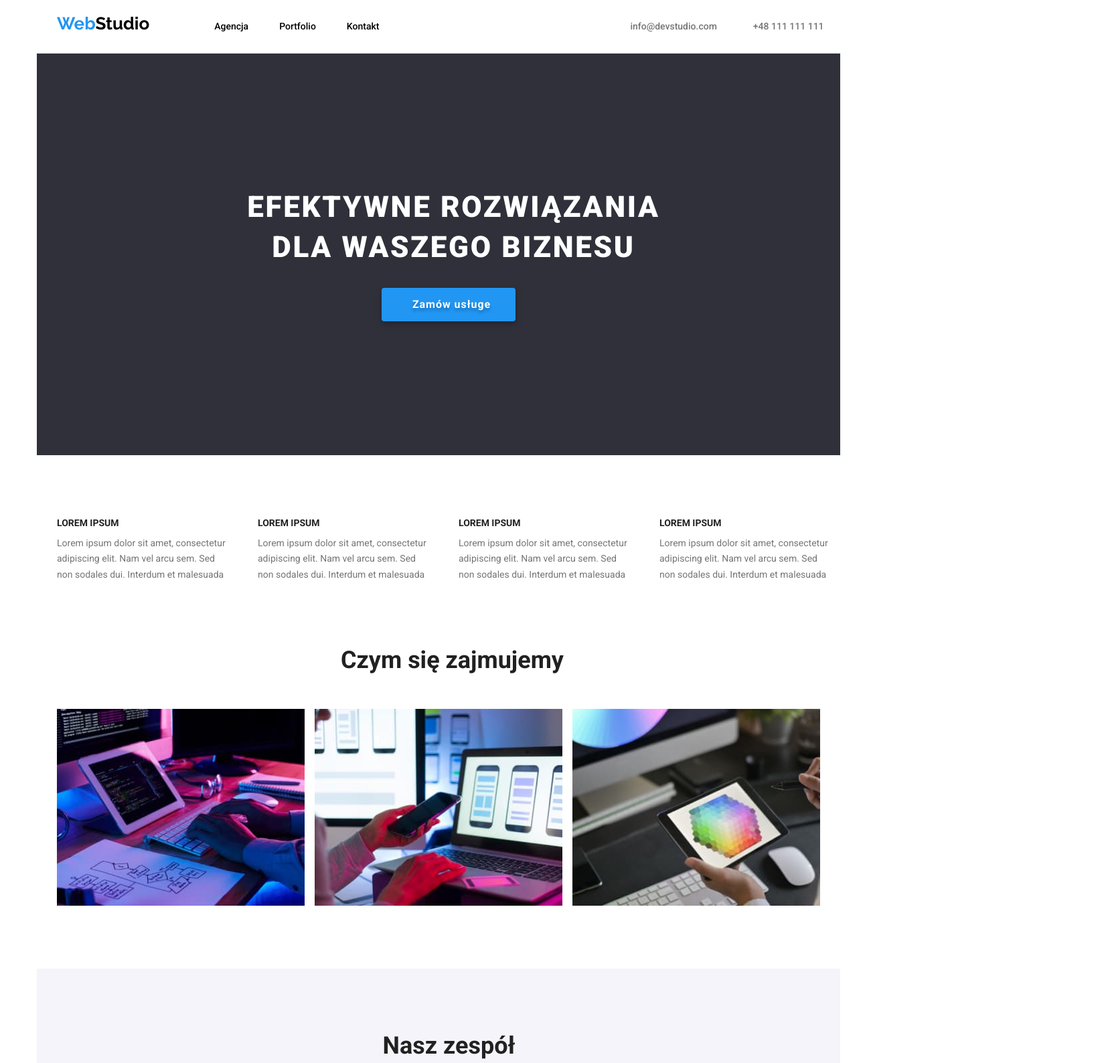
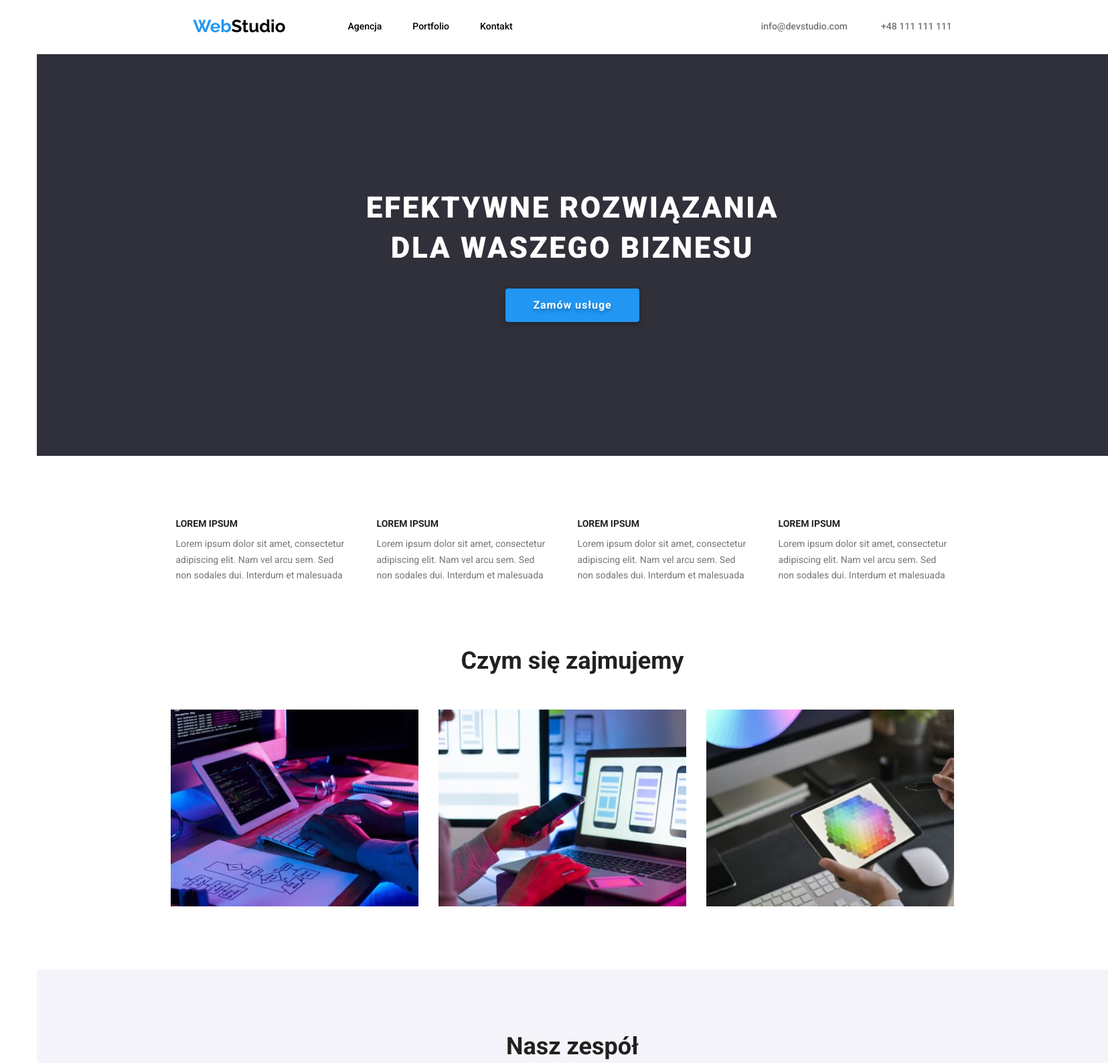
Before and after one commit to KingaStefanska/goit-markup-hw-03, a plain HTML site: page index.html in a window 1280 px wide. Shown: the top 1588 px of the page at 67% size, 1655 px wide, since content can reach past the window. Drawn offline with nearby package versions, Linux system fonts and the light colour scheme.

Commit message:
zmiana szerokości tła

```diff
--- a/css/styles.css
+++ b/css/styles.css
@@ -1,6 +1,5 @@
 .body {
   font-family: var(--main-font), var(--second-font);
-  background: var(--background-menu);
   box-sizing: border-box;
 }
 
@@ -54,16 +53,16 @@ img {
   padding-left: 15px;
   margin-right: auto;
   margin-left: auto;
+  justify-content: center;
 }
 
 .menu {
+  display: flex;
+  justify-content: center;
+  width: 1600px;
   background: var(--background-menu);
   align-items: center;
   border-bottom: 1px solid var(--header-line);
-}
-
-.header-title {
-  background: var(--background-footer);
 }
 
 .logo {
@@ -72,7 +71,6 @@ img {
   font-size: 26px;
   line-height: 1.2;
   font-weight: 700;
-  padding-left: 15px;
   margin-top: 24px;
   margin-right: 93px;
   margin-bottom: 25px;
@@ -139,23 +137,27 @@ img {
   align-items: center;
 }
 
-.header-title .title-one {
+.header-title {
+  justify-content: center;
+  width: 1600px;
+  background: var(--background-footer);
+  height: 600px;
+}
+
+.title-one {
   color: var(--text-action-color);
   font-size: 44px;
   line-height: 1.36;
   font-weight: 900;
   text-align: center;
-  width: 696px;
+  display: flex;
+  justify-content: center;
   padding-top: 200px;
   padding-bottom: 30px;
-  padding-left: 15px;
-  justify-content: center;
   letter-spacing: 0.06em;
-  margin-right: 252px;
-  margin-left: 252px;
 }
 
-.header-title .button-service {
+.button-service {
   background: var(--action-color);
   color: var(--text-action-color);
   font-size: 16px;
@@ -167,21 +169,20 @@ img {
   text-shadow: 0px 4px 4px rgba(0, 0, 0, 0.25);
   cursor: pointer;
   width: 200px;
+  display: flex;
   justify-content: center;
-  margin-bottom: 200px;
   letter-spacing: 0.06em;
   filter: drop-shadow(0px 4px 4px rgba(0, 0, 0, 0.25));
   border-radius: 4px;
   border-style: none;
   padding-top: 10px;
   padding-bottom: 10px;
-  padding-left: 15px;
-  margin-right: 500px;
-  margin-left: 500px;
+  margin-bottom: 200px;
 }
 
 .lorem-list {
-  display: inline-flex;
+  display: flex;
+  justify-content: center;
   flex-direction: row;
   padding-left: 15px;
   margin: 94px 0;
@@ -189,11 +190,6 @@ img {
 
 .lorem {
   padding-right: 30px;
-}
-
-.lorem .right {
-  padding-right: 30px;
-  padding-right: 15px;
 }
 
 .title-lorem {
@@ -216,28 +212,39 @@ img {
   flex-basis: calc(100%-40px / 4);
 }
 
+.activities {
+  justify-content: center;
+  width: 1600px;
+}
+
 .title-activities {
   color: var(--title-lorem);
   font-size: 36px;
   line-height: 1.2;
   font-weight: 700;
-  padding-left: 15px;
-  margin-right: 424px;
   margin-bottom: 50px;
-  margin-left: 424px;
-  width: 352px;
+  display: flex;
+  justify-content: center;
 }
 
 .picture {
   width: 370px;
+  padding-right: 0;
 }
 
 .list-activities {
   display: flex;
-  justify-content: space-between;
-  padding-right: 15px;
+  justify-content: center;
   padding-bottom: 94px;
-  padding-left: 15px;
+}
+
+.list-activities > .picture:not(last-child) {
+  margin-right: 30px;
+}
+
+.team {
+  justify-content: center;
+  width: 1600px;
 }
 
 .title-team {
@@ -246,11 +253,10 @@ img {
   line-height: 1.2;
   font-weight: 700;
   text-align: center;
-  margin-right: 495px;
   margin-bottom: 50px;
-  margin-left: 496px;
   padding-top: 94px;
-  width: 209px;
+  display: flex;
+  justify-content: center;
 }
 
 li.photo {
@@ -259,8 +265,12 @@ li.photo {
 
 .list-team {
   display: flex;
-  justify-content: space-evenly;
+  justify-content: center;
   padding-bottom: 94px;
+}
+
+.list-team > .photo:not(last-child) {
+  margin-right: 30px;
 }
 
 .person-name {
@@ -283,6 +293,8 @@ li.photo {
 }
 
 .main {
+  justify-content: center;
+  width: 1600px;
   background: var(--main-portfolio);
 }
 
@@ -365,7 +377,7 @@ li.photo {
   font-weight: 700;
   text-decoration: none;
   padding-bottom: 20px;
-  padding-left: 15px;
+  display: flex;
 }
 
 .logo2 > span {
@@ -396,7 +408,7 @@ li.photo {
   line-height: 1.71;
   text-decoration: none;
   padding-top: 9px;
-  padding-left: 15px;
+  display: flex;
 }
 
 .phone2 {
@@ -406,4 +418,6 @@ li.photo {
 .footer {
   background: var(--background-footer);
   padding-top: 60px;
+  justify-content: flex-start;
+  width: 1600px;
 }
--- a/index.html
+++ b/index.html
@@ -32,11 +32,13 @@
         <a href="tel:+48111111111" class="phone link">+48 111 111 111</a>
       </section>
       <section class="header-title container">
-        <h1 class="title-one">
+        <h1 class="title-one container">
           EFEKTYWNE ROZWIĄZANIA <br />
           DLA WASZEGO BIZNESU
         </h1>
-        <button type="button" class="button-service">Zamów usługe</button>
+        <button type="button" class="button-service container">
+          Zamów usługe
+        </button>
       </section>
     </header>
     <main class="middle-page">
@@ -77,7 +79,7 @@
         </ul>
       </section>
       <section class="activities container">
-        <h2 class="title-activities">Czym się zajmujemy</h2>
+        <h2 class="title-activities container">Czym się zajmujemy</h2>
         <ul class="list-activities list">
           <li class="picture">
             <img
@@ -168,10 +170,12 @@
       </section>
     </main>
     <footer class="footer container">
-      <a href="index.html" class="logo2 link">Web<span>Studio</span></a>
-      <p class="address">m. Warszawa, Aleje Jerozolimskie 21</p>
-      <p class="mail2 link">info@example.com</p>
-      <p class="phone2 link">+48 111 111 111</p>
+      <div class="container">
+        <a href="index.html" class="logo2 link">Web<span>Studio</span></a>
+        <p class="address">m. Warszawa, Aleje Jerozolimskie 21</p>
+        <p class="mail2 link">info@example.com</p>
+        <p class="phone2 link">+48 111 111 111</p>
+      </div>
     </footer>
   </body>
 </html>
```
Also changed, not shown: portfolio.html (+6 -4 lines).
